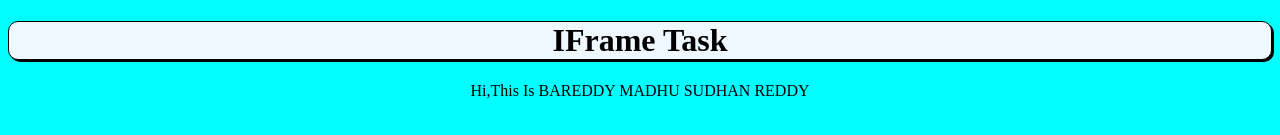
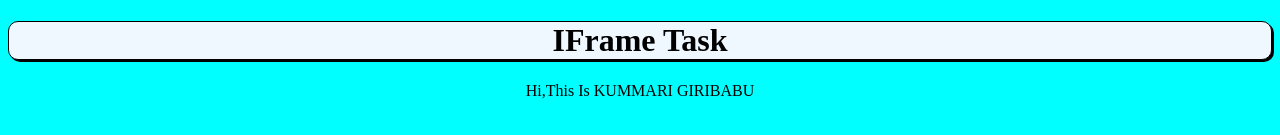
Before and after one commit to giri-codes672/html-assignment-16-06-2026, a plain HTML site: page index.html in a window 1280 px wide. Shown: the top 135 px of the page. Drawn offline with Linux system fonts and the light colour scheme.

Commit message:
Update index.html

```diff
--- a/index.html
+++ b/index.html
@@ -3,7 +3,7 @@
 <head>
     <meta charset="UTF-8">
     <meta name="viewport" content="width=device-width, initial-scale=1.0">
-    <title>MADHU TASK_IFRAME</title>
+    <title>GIRI TASK_IFRAME</title>
 </head>
 <style>
     body{
@@ -61,7 +61,7 @@
             IFrame Task
         </h1>
         <p>
-           Hi,This Is BAREDDY MADHU SUDHAN REDDY
+           Hi,This Is KUMMARI GIRIBABU
         </p>
     </div>
     <div class="frame">
```
